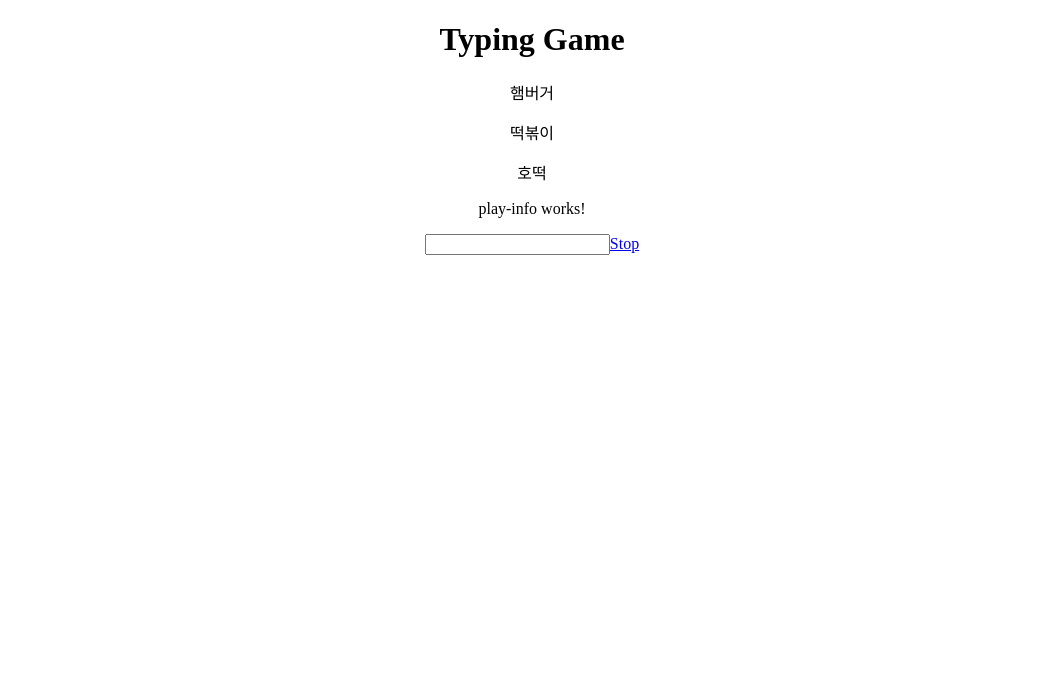
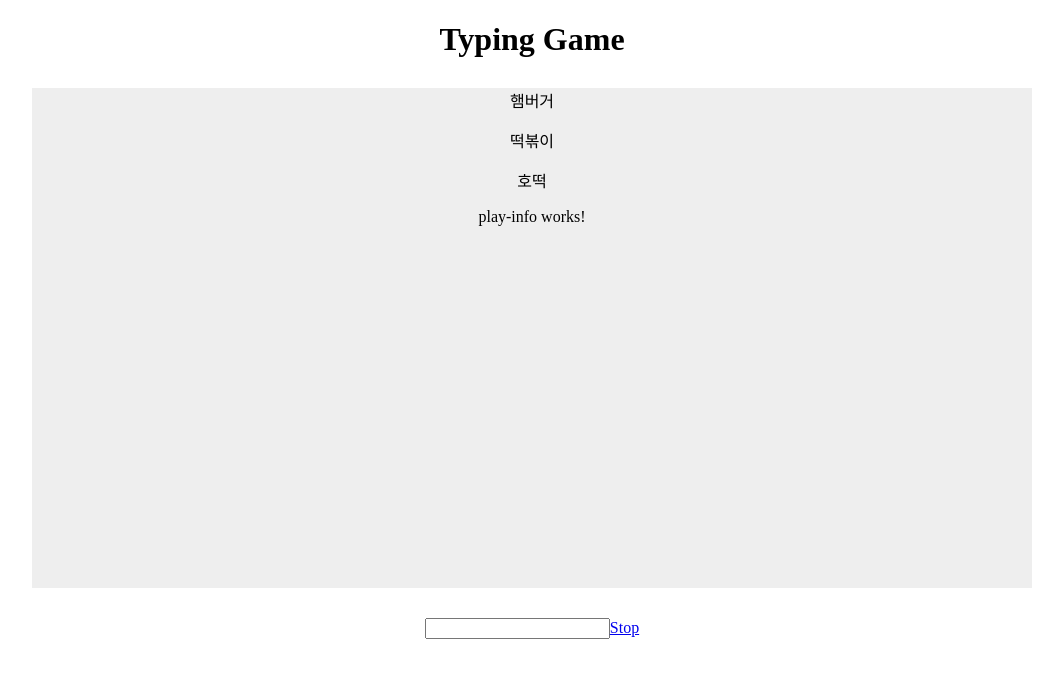
Before and after one commit to dasom0801/angular-typing-game, an Angular app: page /play in a window 1280 px wide. Shown: the top 678 px of the page, without its empty margins (108-1171 px from the left). Built offline with nearby package versions, Linux system fonts and the light colour scheme.

Commit message:
수정: 컴포넌트 Game 추가, Main&Play 삭제

```diff
--- a/src/app/app.module.ts
+++ b/src/app/app.module.ts
@@ -3,18 +3,16 @@ import { NgModule } from '@angular/core';
 
 import { AppRoutingModule } from './app-routing.module';
 import { AppComponent } from './app.component';
-import { MainComponent } from './main/main.component';
-import { PlayComponent } from './play/play.component';
 import { PlayAreaComponent } from './play-area/play-area.component';
 import { PlayInfoComponent } from './play-info/play-info.component';
+import { GameComponent } from './game/game.component';
 
 @NgModule({
   declarations: [
     AppComponent,
-    MainComponent,
-    PlayComponent,
     PlayAreaComponent,
     PlayInfoComponent,
+    GameComponent,
   ],
   imports: [
     BrowserModule,
--- /dev/null
+++ b/src/app/game/game.component.css
@@ -0,0 +1,6 @@
+.game {
+  margin: 30px auto;
+  width: 1000px;
+  height: 500px;
+  background-color: #eee;
+}
--- /dev/null
+++ b/src/app/game/game.component.html
@@ -0,0 +1,14 @@
+<div class="game">
+  <div *ngIf="isPlay">
+    <app-play-area></app-play-area>
+    <app-play-info></app-play-info>
+  </div>
+</div>
+<div *ngIf="isPlay">
+  <input type="input">
+  <a routerLink="/main">Stop</a>
+</div>
+<div *ngIf="!isPlay">
+  <input type="input" value="Start를 눌러서 게임을 시작하세요" disabled >
+  <a routerLink="/play">Start</a>
+</div>
--- /dev/null
+++ b/src/app/game/game.component.ts
@@ -0,0 +1,17 @@
+import { Component, OnInit } from '@angular/core';
+import { Router } from '@angular/router';
+
+@Component({
+  selector: 'app-game',
+  templateUrl: './game.component.html',
+  styleUrls: ['./game.component.css']
+})
+export class GameComponent implements OnInit {
+  isPlay: Boolean
+  constructor(private router: Router) { }
+
+  ngOnInit() {
+    this.isPlay = this.router.url === '/play'
+  }
+
+}
--- a/src/app/main/main.component.html
+++ /dev/null
@@ -1,5 +0,0 @@
-<div class="container">
-
-</div>
-<input type="input" value="Start를 눌러서 게임을 시작하세요" disabled >
-<a routerLink="/play">Start</a>
--- a/src/app/main/main.component.ts
+++ /dev/null
@@ -1,15 +0,0 @@
-import { Component, OnInit } from '@angular/core';
-
-@Component({
-  selector: 'app-main',
-  templateUrl: './main.component.html',
-  styleUrls: ['./main.component.css']
-})
-export class MainComponent implements OnInit {
-
-  constructor() { }
-
-  ngOnInit() {
-  }
-
-}
--- a/src/app/play/play.component.html
+++ /dev/null
@@ -1,6 +0,0 @@
-<div class="container">
-  <app-play-area></app-play-area>
-  <app-play-info></app-play-info>
-</div>
-<input type="input">
-<a routerLink="/main">Stop</a>
--- a/src/app/play/play.component.ts
+++ /dev/null
@@ -1,15 +0,0 @@
-import { Component, OnInit } from '@angular/core';
-
-@Component({
-  selector: 'app-play',
-  templateUrl: './play.component.html',
-  styleUrls: ['./play.component.css']
-})
-export class PlayComponent implements OnInit {
-
-  constructor() { }
-
-  ngOnInit() {
-  }
-
-}
```
Also changed, not shown: src/app/app-routing.module.ts (+3 -4 lines), src/app/main/main.component.css (deleted), src/app/play/play.component.css (deleted), 2 other files (tests, documents, lock files or other folders).
